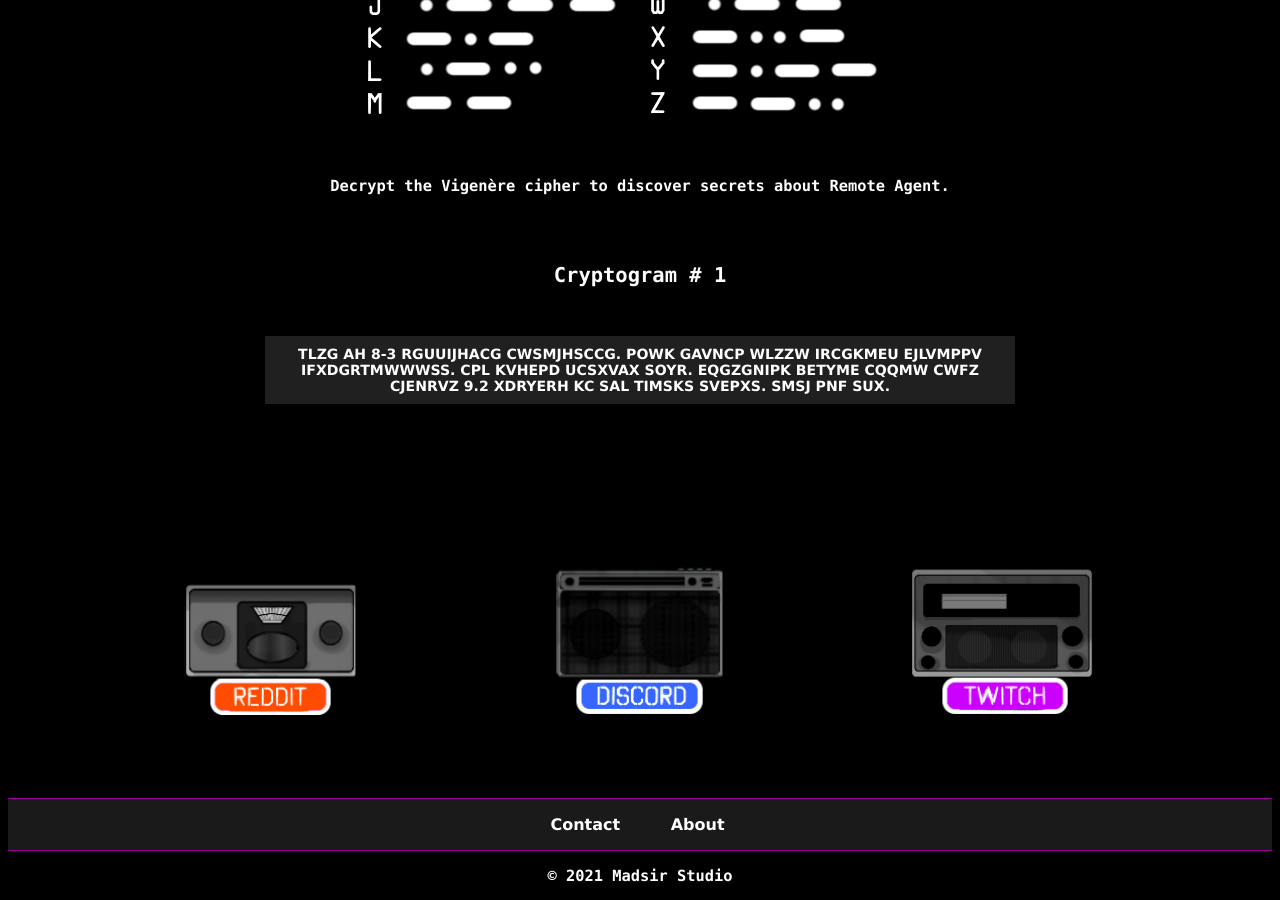
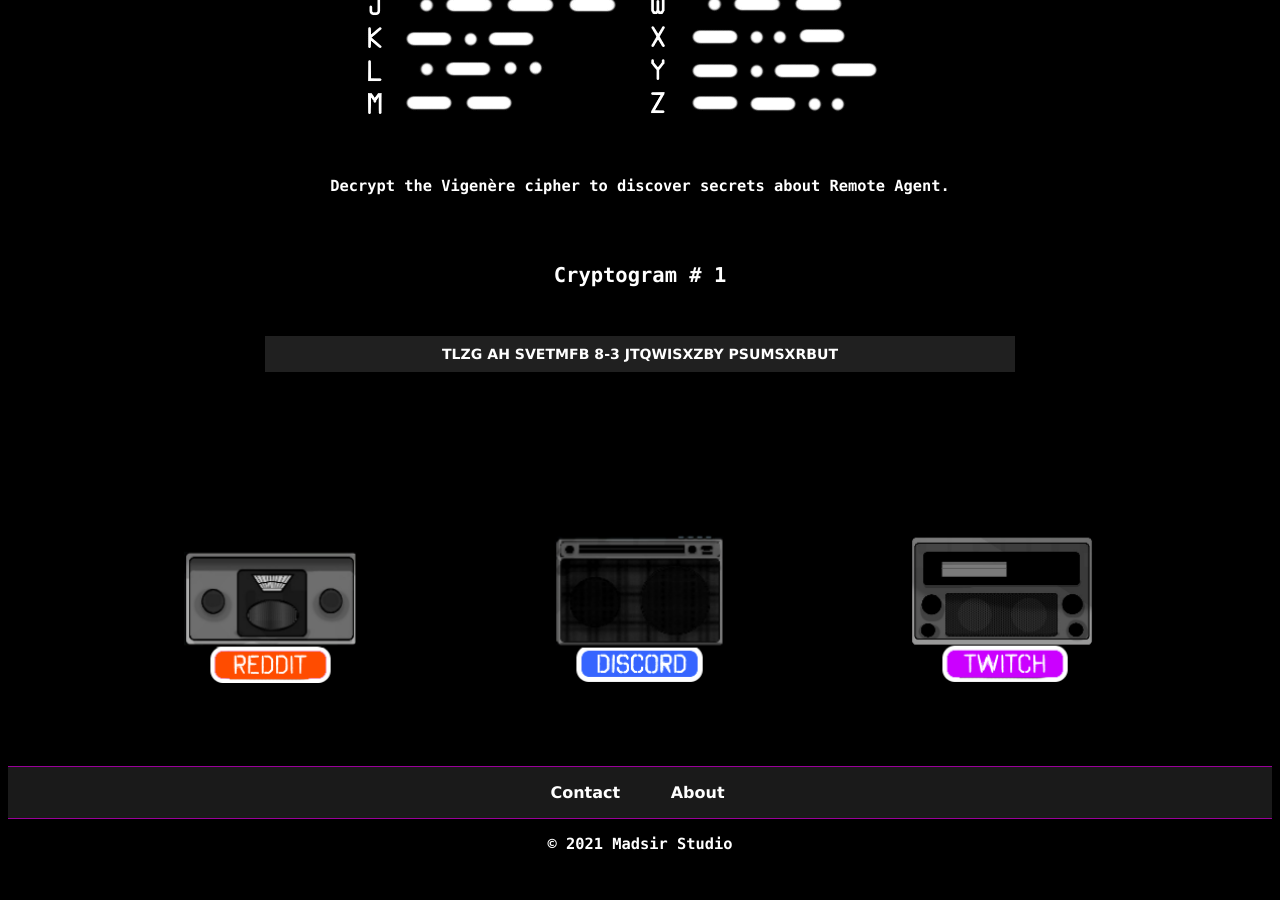
Before and after one commit to Madsir/madsirstudio.github.io, a Jekyll site: the page built from RemoteAgentRadio/index.html, in a window 1280 px wide and 900 px high, scrolled down 1593 px. Built offline with Jekyll 4.4.1, drawn with Linux system fonts in a browser that asks for light colours; after the commit the page ends 2461 px from its top, so only the background shows below that.

Commit message:
Update index.html

```diff
--- a/RemoteAgentRadio/index.html
+++ b/RemoteAgentRadio/index.html
@@ -47,7 +47,7 @@ description: "A game within a game. Use the codes in the radio messages as keys
 			<br>
 		<br>
 		<h2> Cryptogram # 1 </h2><br>
-	 <p> TLZG AH 8-3 RGUUIJHACG CWSMJHSCCG. POWK GAVNCP WLZZW IRCGKMEU EJLVMPPV IFXDGRTMWWWSS. CPL KVHEPD UCSXVAX SOYR. EQGZGNIPK BETYME CQQMW CWFZ CJENRVZ 9.2 XDRYERH KC SAL TIMSKS SVEPXS. SMSJ PNF SUX.  </p>
+	 <p>TLZG AH SVETMFB 8-3 JTQWISXZBY PSUMSXRBUT  </p>
 	<br>
 			<br>
 				<br>
```
